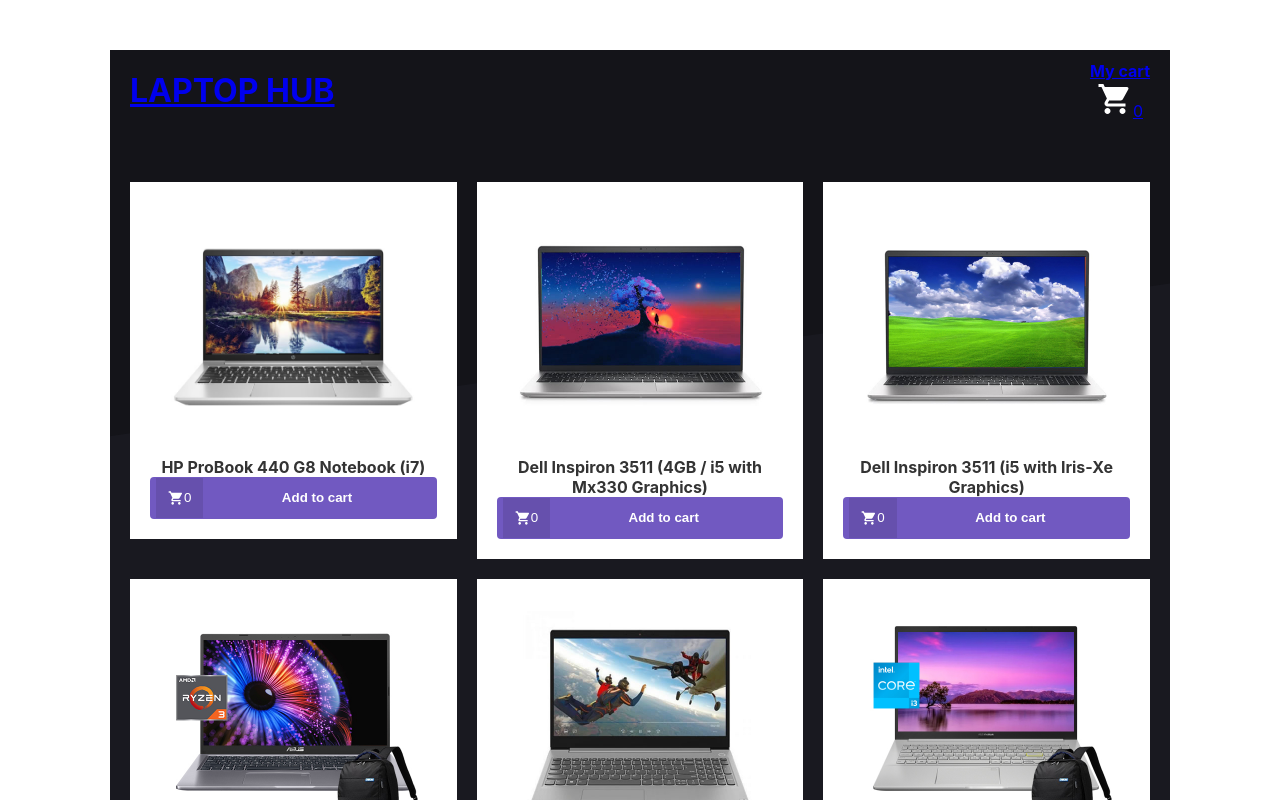
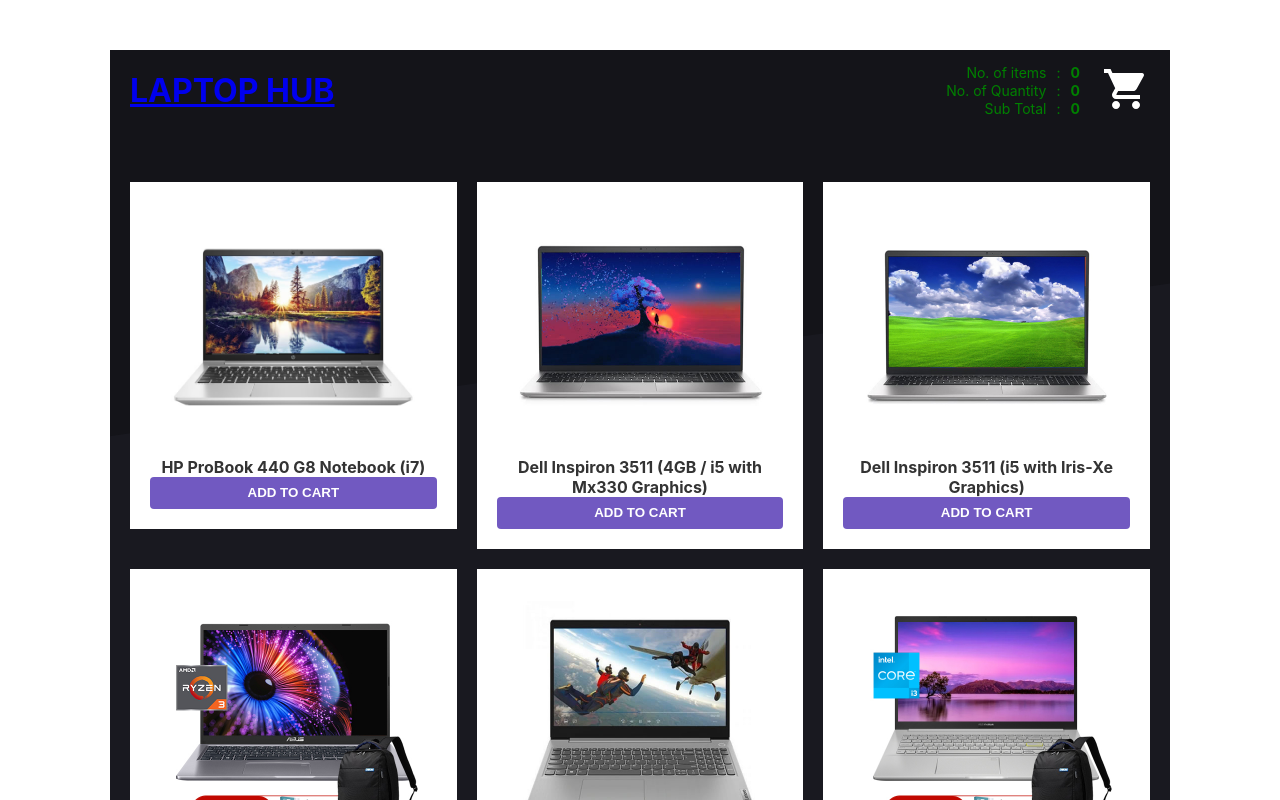
Before and after one commit to Kasun-Chinthaka-Piyarathna/Ecommerce, a React (Create React App) app: page / in a window 1280 px wide. Shown: the top 800 px of the page. Built offline with nearby package versions, Linux system fonts and the light colour scheme.

Commit message:
added cart preview table in checkout page

```diff
--- a/src/App.css
+++ b/src/App.css
@@ -94,6 +94,22 @@
     display: flex;
     align-items: center;
     transition: background 0.2s;
+    align-content: center;
+    justify-content: center;
+}
+
+.cartItemButton.added {
+    background: orange;
+    color: #fff;
+    border: 0;
+    border-radius: 4px;
+    overflow: hidden;
+    margin-top: auto;
+    display: flex;
+    align-items: center;
+    transition: background 0.2s;
+    align-content: center;
+    justify-content: center;
 }
 
 .cartItemButton:hover {
@@ -111,64 +127,8 @@
     flex: 1;
     text-align: center;
     font-weight: bold;
+    height: 30px;
+    justify-content: center;
+    align-items: center;
+    align-content: center;
 }
-
-/*checkout page/cart page*/
-
-.CartContainer {
-    padding: 30px;
-    background: #fff;
-    border-radius: 4px;
-}
-
-.cartPageFooter {
-    margin-top: 30px;
-    display: flex;
-    justify-content: space-between;
-    align-items: center;
-}
-
-.cartFooterButton {
-    background: #7159c1;
-    color: #fff;
-    border: 0;
-    border-radius: 4px;
-    padding: 12px 20px;
-    font-weight: bold;
-    text-transform: uppercase;
-    transition: background 0.2s;
-}
-
-.cartFooterButton:hover {
-    background: #7159c1;
-}
-
-.cartTable {
-    width: 100%;
-}
-
-.cartTableHead {
-    color: #999;
-    text-align: left;
-    padding: 12px;
-}
-
-.cartTableBody {
-    padding: 12px;
-    border-bottom: 1px solid #eee;
-}
-
-.Total {
-    display: flex;
-    align-items: baseline;
-}
-
-.TotalTitle {
-    color: #999;
-    font-weight: bold;
-}
-
-.TotalAmount {
-    font-size: 28px;
-    margin-left: 5px;
-}
--- a/src/components/Header/index.js
+++ b/src/components/Header/index.js
@@ -1,27 +1,64 @@
 import React, {useContext} from 'react';
 import {Link} from 'react-router-dom';
-import {MdShoppingCart} from 'react-icons/md';
 import '../../App.css';
+import './style.css';
 import {CartStateContext} from "../../contexts/cart";
+import {MdShoppingCart} from "react-icons/md";
+import {useNavigate} from "react-router-dom";
+
 
 export default function Header() {
     const {items: cartItems} = useContext(CartStateContext);
-    const cartQuantity = cartItems.length;
+    let navigate = useNavigate();
+    const itemsInCart = cartItems.length;
+    const cartTotal = cartItems
+        .map((item) => item.price * item.quantity)
+        .reduce((prev, current) => prev + current, 0);
+    const cartQuantity = cartItems
+        .map((item) => item.quantity)
+        .reduce((prev, current) => prev + current, 0);
+
+    const handleCartButton = (event) => {
+        event.preventDefault();
+        navigate("/checkout");
+    };
+
     return (
         <div className="Header">
             <Link to="/">
                 <h1>LAPTOP HUB</h1>
             </Link>
             <div className="Cart">
-                <Link to="/checkout">
-                    <div>
-                        <strong>My cart</strong>
-                    </div>
-                    <div>
-                        <MdShoppingCart size={36} color="#FFFFFF"/>
-                        {cartQuantity}
-                    </div>
-                </Link>
+                <div className="cart-info">
+                    <table>
+                        <tbody>
+                        <tr>
+                            <td>No. of items</td>
+                            <td>:</td>
+                            <td>
+                                <strong>{itemsInCart}</strong>
+                            </td>
+                        </tr>
+                        <tr>
+                            <td>No. of Quantity</td>
+                            <td>:</td>
+                            <td>
+                                <strong>{cartQuantity}</strong>
+                            </td>
+                        </tr>
+                        <tr>
+                            <td>Sub Total</td>
+                            <td>:</td>
+                            <td>
+                                <strong>{cartTotal}</strong>
+                            </td>
+                        </tr>
+                        </tbody>
+                    </table>
+                </div>
+                <a className="cart-icon" href="#" onClick={handleCartButton}>
+                    <MdShoppingCart size={48} color="#FFF"/>
+                </a>
             </div>
         </div>
     );
--- /dev/null
+++ b/src/components/Header/style.css
@@ -0,0 +1,123 @@
+header {
+    background: white;
+    padding: 30px 32px;
+    box-shadow: 0px 8px 18px rgba(0, 0, 0, 0.033);
+    position: fixed;
+    top: 0;
+    width: 100%;
+    z-index: 100;
+    animation: slideUp 300ms linear;
+
+}
+
+.container {
+    display: flex;
+    display: -webkit-flex;
+    max-width: 960px;
+    margin: 0 auto;
+    padding: 0 32px;
+}
+
+.cart {
+    display: flex;
+    display: -webkit-flex;
+    margin-left: 64px;
+    position: relative;
+    z-index: 99;
+}
+
+.cart-info {
+
+}
+
+.cart-info table {
+    font-size: 14px;
+    color: green;
+    text-align: right;
+}
+
+.cart-info table tr {
+    padding: 0;
+    margin: 0;
+}
+
+.cart-info table td {
+    padding: 0 4px;
+    line-height: 16px;
+}
+
+.cart-icon {
+    margin-left: 16px;
+    z-index: 99;
+    position: relative;
+}
+
+.cart-count {
+}
+
+.cart-preview {
+    display: none;
+    background: white;
+    border: 1px solid gray;
+}
+
+.cart-preview:before {
+    content: "";
+    position: absolute;
+    display: block;
+    top: -9px;
+    right: 8px;
+    width: 0;
+    height: 0;
+    border-left: 8px solid transparent;
+    border-right: 8px solid transparent;
+    border-bottom: 8px solid gray;
+    z-index: 1;
+}
+
+.cart-preview:after {
+    content: "";
+    position: absolute;
+    display: block;
+    top: -7px;
+    right: 9px;
+    width: 0;
+    height: 0;
+    border-left: 7px solid transparent;
+    border-right: 7px solid transparent;
+    border-bottom: 7px solid white;
+    z-index: 1;
+}
+
+.cart-preview.active {
+    z-index: 99;
+    display: block;
+    position: absolute;
+    top: 48px;
+    right: 0;
+    width: 360px;
+    height: 388px;
+    box-shadow: 0 10px 20px rgba(0, 0, 0, 0.19), 0 6px 6px rgba(0, 0, 0, 0.23);
+}
+
+.action-block {
+    background: white;
+    position: absolute;
+    bottom: 0;
+    padding: 16px;
+    width: 100%;
+}
+
+.cart-items {
+    height: 320px;
+    overflow-y: auto;
+    width: 360px;
+}
+
+.cart-item {
+    display: flex;
+    display: -webkit-flex;
+    align-items: center;
+    -webkit-align-items: center;
+    padding: 8px;
+}
--- a/src/components/Product/index.js
+++ b/src/components/Product/index.js
@@ -1,4 +1,4 @@
-import React, {useContext} from 'react';
+import React, {useContext, useState} from 'react';
 import {MdShoppingCart} from 'react-icons/md';
 import '../../App.css';
 import {addToCart, CartDispatchContext} from "../../contexts/cart";
@@ -6,11 +6,16 @@
 export default function Product({data}) {
 
     const dispatch = useContext(CartDispatchContext);
+    const [isAdded, setIsAdded] = useState(false);
 
     function handleProduct() {
         console.log(data);
         const product = {...data, quantity: 1};
         addToCart(dispatch, product);
+        setIsAdded(true);
+        setTimeout(() => {
+            setIsAdded(false);
+        }, 1500);
     };
 
     return (
@@ -18,12 +23,8 @@
             <li className="cartItem" key={data.id}>
                 <img className="cartItemImg" src={data.image} alt={data.laptop}/>
                 <strong className="cartItemTitle">{data.laptop}</strong>
-                <button className="cartItemButton" type="button" onClick={() => handleProduct()}>
-                    <div className="cartItemFooter">
-                        <MdShoppingCart size={16} key={data.id} color="#FFF"/>
-                        0
-                    </div>
-                    <span className="cartItemSpan">Add to cart</span>
+                <button className={!isAdded ? "cartItemButton" : "added"} type="button" onClick={() => handleProduct()}>
+                    <span className="cartItemSpan"> {!isAdded ? "ADD TO CART" : "✔ ADDED"}</span>
                 </button>
             </li>
         </div>
--- a/src/contexts/cart.js
+++ b/src/contexts/cart.js
@@ -49,6 +49,7 @@
             throw new Error(`Unknown action: ${action.type}`);
     }
 };
+
 export const addToCart = (dispatch, cartItem) => {
     return dispatch({
         type: "ADD_TO_CART",
--- a/src/pages/Cart/index.js
+++ b/src/pages/Cart/index.js
@@ -1,17 +1,20 @@
-import React from 'react';
+import React, {useContext} from 'react';
+import './style.css';
+import '../../App.css';
 import {
-    MdRemoveCircleOutline,
-    MdAddCircleOutline,
-    MdDelete,
+    MdDelete
 } from 'react-icons/md';
-import {stockAvailable} from "../../data";
+import {CartStateContext} from "../../contexts/cart";
 
 export default function Cart() {
 
-    function increment(product) {
-    }
+    const {items: cartItems} = useContext(CartStateContext);
+    const cartTotal = cartItems
+        .map((item) => item.price * item.quantity)
+        .reduce((prev, current) => prev + current, 0);
 
-    function decrement(product) {
+    function getSubTotal(product) {
+        return product.price * product.quantity;
     }
 
     return (
@@ -24,50 +27,40 @@
                     <th>SUBTOTAL</th>
                 </tr>
                 </thead>
-                {/*<tbody className="cartTableBody">*/}
-                {/*{stockAvailable.map(product => (*/}
-                {/*    <tr>*/}
-                {/*        <td>*/}
-                {/*            <img*/}
-                {/*                src={product.image}*/}
-                {/*                alt={product.laptop}*/}
-                {/*            />*/}
-                {/*        </td>*/}
-                {/*        <td>*/}
-                {/*            <strong>{product.laptop}</strong>*/}
-                {/*            <span>{product.priceFormatted}</span>*/}
-                {/*        </td>*/}
-                {/*        <td>*/}
-                {/*            <div>*/}
-                {/*                <button type="button" onClick={() => decrement(product)}>*/}
-                {/*                    <MdRemoveCircleOutline size={20} color="#7159c1"/>*/}
-                {/*                </button>*/}
-                {/*                <input type="number" readOnly value={product.price}/>*/}
-                {/*                <button type="button" onClick={() => increment(product)}>*/}
-                {/*                    <MdAddCircleOutline size={20} color="#7159c1"/>*/}
-                {/*                </button>*/}
-                {/*            </div>*/}
-                {/*        </td>*/}
-                {/*        <td/>*/}
-                {/*        <td>*/}
-                {/*            <strong>{product.subtotal}</strong>*/}
-                {/*        </td>*/}
-                {/*        <td>*/}
-                {/*            <button type="button">*/}
-                {/*                <MdDelete size={20} color="#7159c1"/>*/}
-                {/*            </button>*/}
-                {/*        </td>*/}
-                {/*    </tr>*/}
-                {/*))}*/}
-                {/*</tbody>*/}
+                <tbody className="cartTableBody">
+                {cartItems.map(product => (
+                    <tr>
+                        <td>
+                            <img className="imagePreview"
+                                 src={product.image}
+                                 alt={product.laptop}
+                            />
+                        </td>
+                        <td>
+                            <strong>{product.laptop}</strong>
+                            <span>{product.price}</span>
+                        </td>
+                        <td>
+                            <strong>{product.quantity}</strong>
+                        </td>
+                        <td/>
+                        <td>
+                            <strong>{getSubTotal(product)}</strong>
+                        </td>
+                        <td>
+                            <button type="button">
+                                <MdDelete size={20} color="#7159c1"/>
+                            </button>
+                        </td>
+                    </tr>
+                ))}
+                </tbody>
             </div>
 
             <footer className="cartPageFooter">
-                <button className="cartFooterButton" type="button">Finish your order</button>
-
                 <div className="Total">
                     <span className="TotalTitle">TOTAL</span>
-                    <strong className="TotalAmount">999</strong>
+                    <strong className="TotalAmount">{cartTotal}</strong>
                 </div>
             </footer>
         </div>
--- /dev/null
+++ b/src/pages/Cart/style.css
@@ -0,0 +1,61 @@
+.CartContainer {
+    padding: 30px;
+    background: #fff;
+    border-radius: 4px;
+}
+
+.cartPageFooter {
+    margin-top: 30px;
+    display: flex;
+    justify-content: space-between;
+    align-items: center;
+}
+
+.cartFooterButton {
+    background: #7159c1;
+    color: #fff;
+    border: 0;
+    border-radius: 4px;
+    padding: 12px 20px;
+    font-weight: bold;
+    text-transform: uppercase;
+    transition: background 0.2s;
+}
+
+.cartFooterButton:hover {
+    background: #7159c1;
+}
+
+.cartTable {
+    width: 100%;
+}
+
+.cartTableHead {
+    color: #999;
+    text-align: left;
+    padding: 12px;
+}
+
+.cartTableBody {
+    padding: 12px;
+    border-bottom: 1px solid #eee;
+}
+
+.Total {
+    display: flex;
+    align-items: baseline;
+}
+
+.TotalTitle {
+    color: #999;
+    font-weight: bold;
+}
+
+.TotalAmount {
+    font-size: 28px;
+    margin-left: 5px;
+}
+
+.imagePreview {
+    height: 100px;
+}
--- a/src/pages/Home/index.js
+++ b/src/pages/Home/index.js
@@ -1,11 +1,9 @@
 import React, {useEffect} from 'react';
 import {stockAvailable} from "../../data";
-import {useNavigate} from "react-router-dom";
 import Product from "../../components/Product";
 
 
 export default function Home() {
-    let navigate = useNavigate();
     useEffect(() => {
     });
 
```
Also changed, not shown: 1 other file (tests, documents, lock files or other folders).
